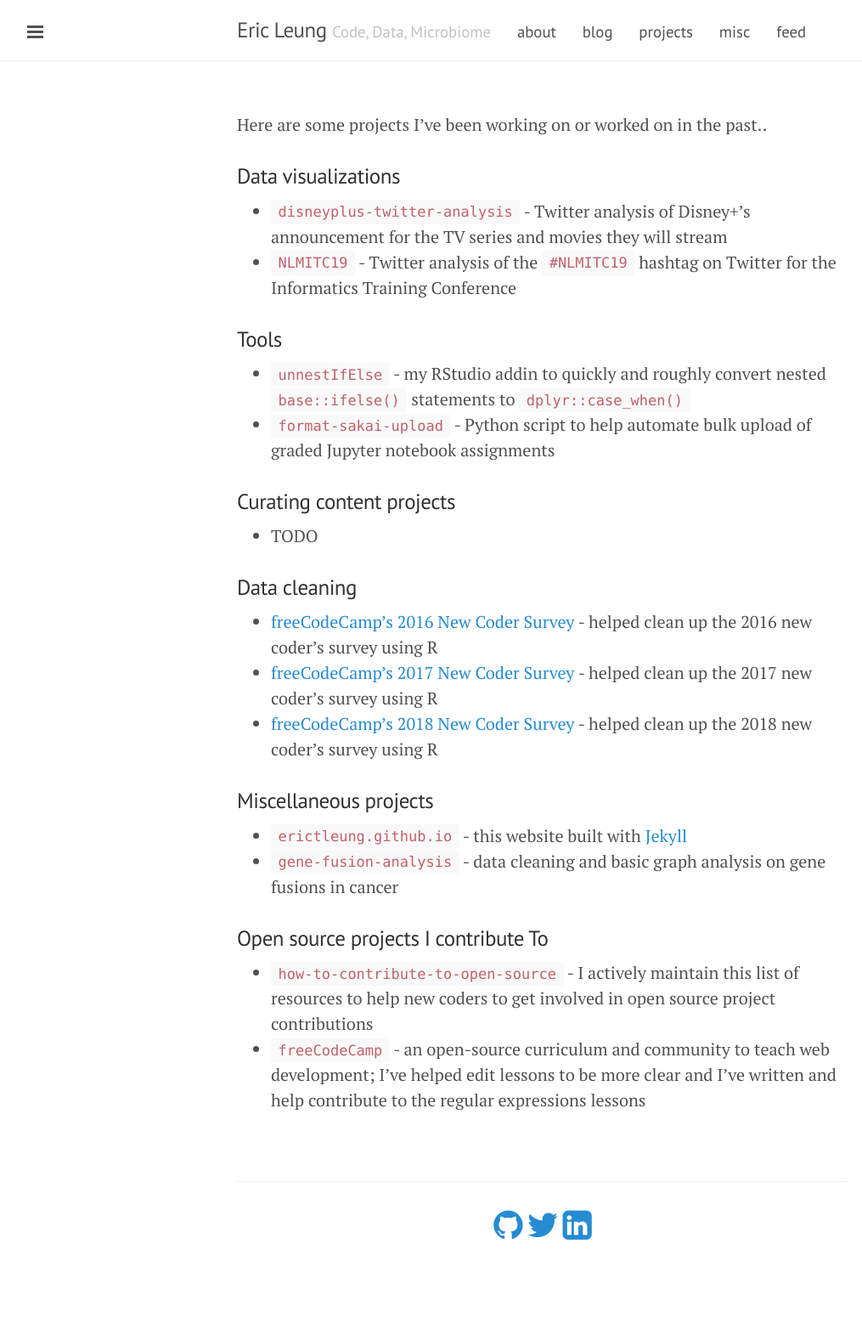
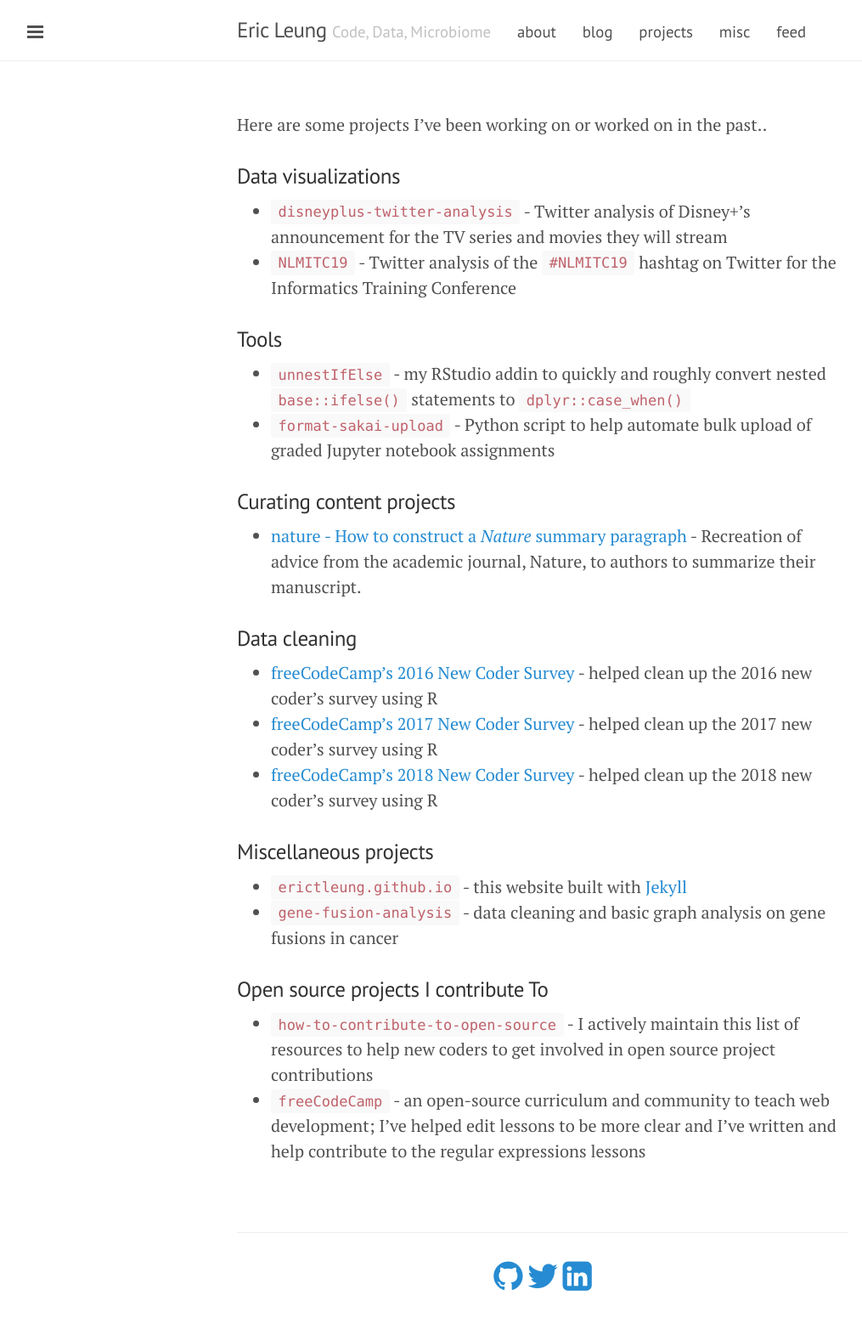
Before and after one commit to erictleung/erictleung.github.io, a Jekyll site: the page built from projects.md, in a window 1280 px wide. Shown: the whole page at 85% size, without its empty margins (1-1016 px from the left). Built offline with Jekyll 4.4.1, drawn with Linux system fonts in a browser that asks for light colours; nearby versions of some CDN libraries; before the commit the page ends 1504 px from its top, so only the background shows below that.

Commit message:
Add project to recreate Nature summary paragraph

```diff
--- a/projects.md
+++ b/projects.md
@@ -17,7 +17,7 @@
 
 ### Curating content projects
 
-- TODO
+- [nature - How to construct a _Nature_ summary paragraph](erictleung.com/natureabstract) - Recreation of advice from the academic journal, Nature, to authors to summarize their manuscript.
 
 ### Data cleaning
 
```
